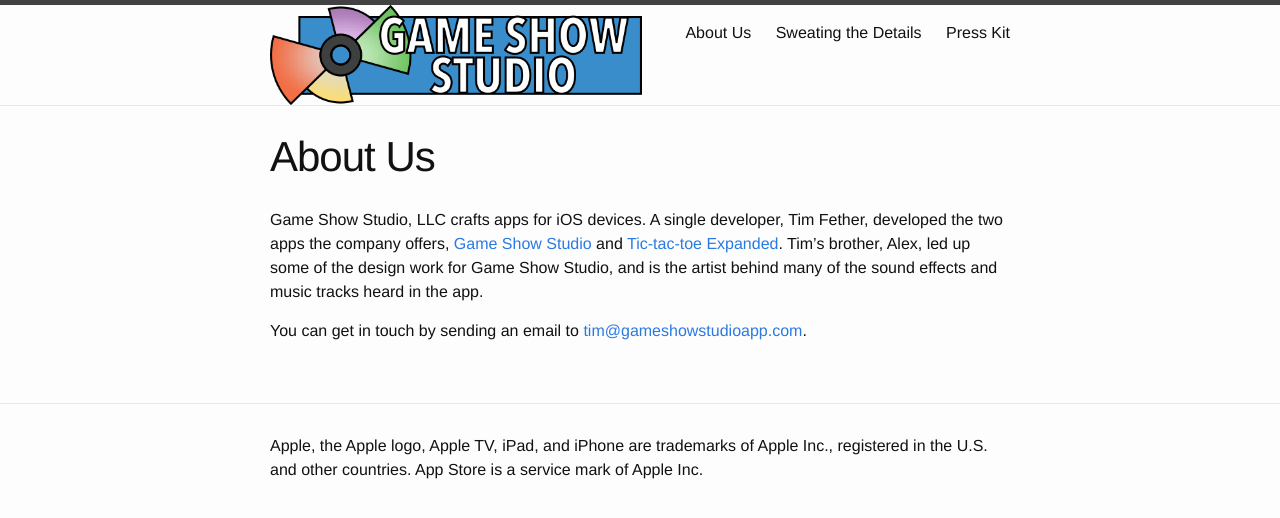
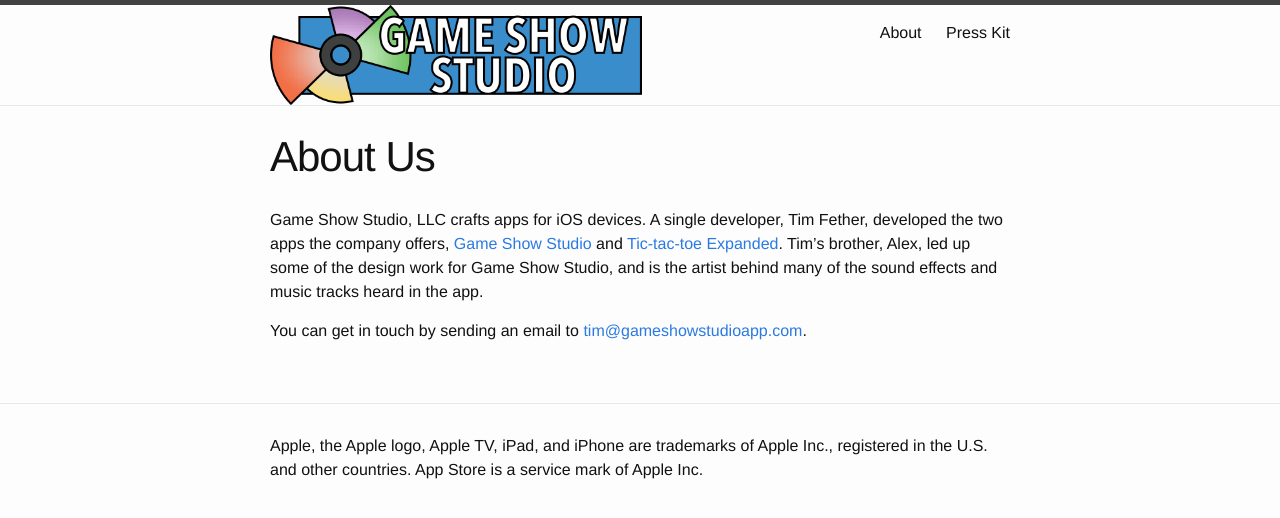
Before and after one commit to gameshowstudio/gameshowstudio.github.io, a Jekyll site: the page built from about.md, in a window 1280 px wide. Shown: the top 518 px of the page. Built offline with Jekyll 4.4.1, drawn with Linux system fonts in a browser that asks for light colours.

Commit message:
Update header to use only some pages.

```diff
--- a/_includes/header.html
+++ b/_includes/header.html
@@ -16,7 +16,9 @@
       <div class="trigger">
         {% for my_page in site.pages %}
           {% if my_page.title %}
-          <a class="page-link" href="{{ my_page.url | prepend: site.baseurl }}">{{ my_page.title }}</a>
+            {% if my_page.nav_menu_title %}
+              <a class="page-link" href="{{ my_page.url | prepend: site.baseurl }}">{{ my_page.nav_menu_title }}</a>
+            {% endif %}
           {% endif %}
         {% endfor %}
       </div>
```
